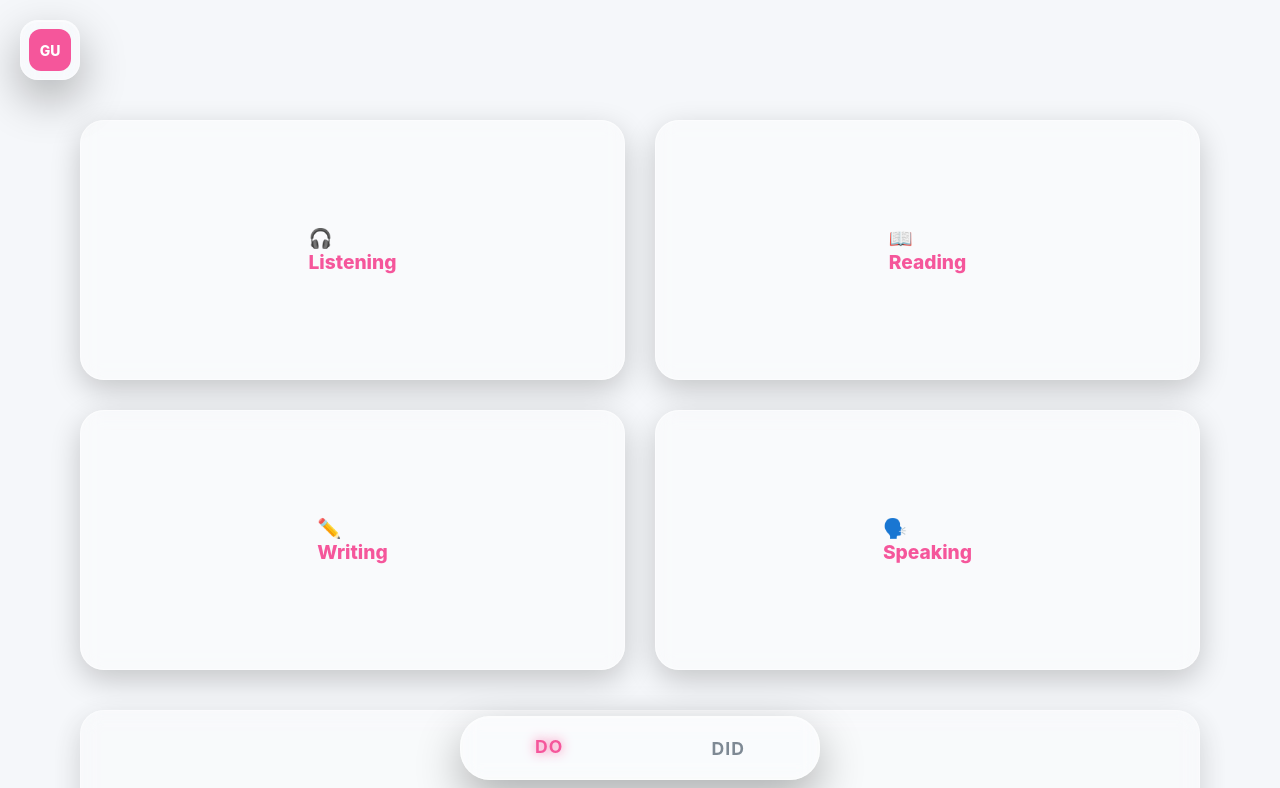
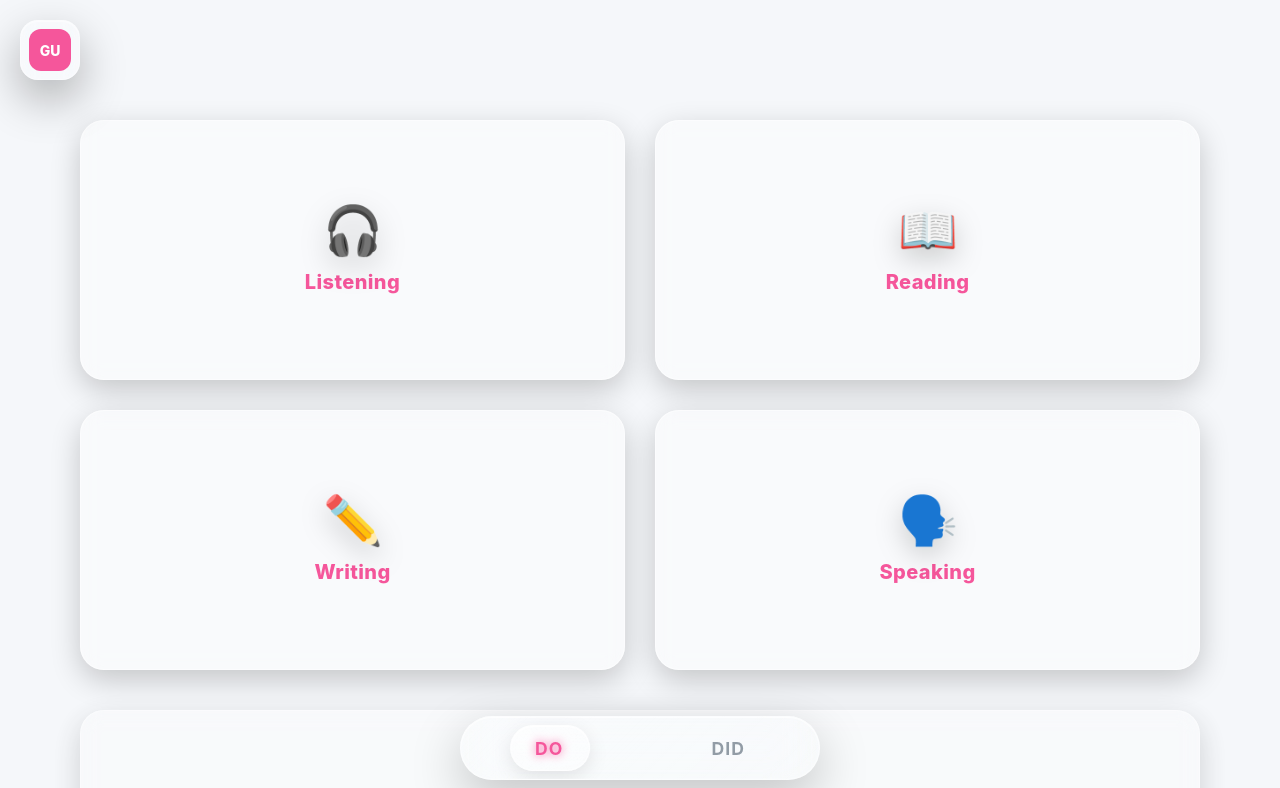
Before and after one commit to StephenChanHub/DID_frontend, a Vue app: page /do in a window 1280 px wide. Shown: the top 788 px of the page. Built offline with nearby package versions, Linux system fonts and the light colour scheme.

Commit message:
完善交互动画

```diff
--- a/src/App.vue
+++ b/src/App.vue
@@ -6,9 +6,10 @@
       <router-view />
     </main>
 
-    <nav v-if="!hideLayout" class="floating-nav">
-      <router-link to="/do" class="nav-item">DO</router-link>
-      <router-link to="/did" class="nav-item">DID</router-link>
+    <nav v-if="!hideLayout" class="floating-nav" ref="navRef">
+      <div class="nav-pill" :style="pillStyle"></div>
+      <router-link to="/do" class="nav-item" ref="navDoRef">DO</router-link>
+      <router-link to="/did" class="nav-item" ref="navDidRef">DID</router-link>
     </nav>
 
     <AuthModal v-if="userStore.showAuthModal" />
@@ -18,7 +19,7 @@
 </template>
 
 <script setup lang="ts">
-import { onMounted, watch, computed } from 'vue';
+import { onMounted, watch, computed, ref, nextTick, onUnmounted } from 'vue';
 import { useRoute } from 'vue-router';
 import UserModule from '@/components/UserModule.vue';
 import AuthModal from '@/components/AuthModal.vue';
@@ -33,6 +34,49 @@ const route = useRoute();
 
 // 判断是否需要隐藏布局（用于练习页面）
 const hideLayout = computed(() => route.meta?.hideLayout === true);
+
+const navRef = ref<HTMLElement | null>(null);
+const navDoRef = ref<any>(null);
+const navDidRef = ref<any>(null);
+
+const pillLeft = ref(0);
+const pillWidth = ref(0);
+const isJellying = ref(false);
+
+const pillStyle = computed(() => ({
+  transform: `translateX(${pillLeft.value}px)`,
+  width: `${pillWidth.value}px`,
+}));
+
+const updatePill = () => {
+  const nav = navRef.value;
+  if (!nav) return;
+  const path = route.path;
+  const targetRef = path.startsWith('/did') ? navDidRef : navDoRef;
+  const el = targetRef.value?.$el || targetRef.value;
+  if (!el) return;
+
+  const navRect = nav.getBoundingClientRect();
+  const elRect = el.getBoundingClientRect();
+  const pad = 8;
+  const newLeft = elRect.left - navRect.left - pad;
+  const newWidth = elRect.width + pad * 2;
+
+  if (pillWidth.value > 0 && newLeft !== pillLeft.value) {
+    isJellying.value = true;
+    setTimeout(() => { isJellying.value = false; }, 520);
+  }
+
+  pillLeft.value = newLeft;
+  pillWidth.value = newWidth;
+};
+
+watch(() => route.path, () => nextTick(updatePill));
+onMounted(() => {
+  nextTick(updatePill);
+  window.addEventListener('resize', updatePill);
+});
+onUnmounted(() => window.removeEventListener('resize', updatePill));
 
 // 通用的图标生成函数（180x180 兼容性最好）
 const generateAvatarBase64 = (text: string, color: string): string => {
@@ -171,7 +215,8 @@ body {
 /* --- 主内容区布局 --- */
 .main-view {
   flex: 1;
-  padding: calc(100px + env(safe-area-inset-top)) 20px calc(120px + env(safe-area-inset-bottom)); /* 为上下悬浮组件预留呼吸空间，考虑安全区域 */
+  padding: calc(100px + env(safe-area-inset-top)) 20px calc(120px + env(safe-area-inset-bottom));
+  /* 为上下悬浮组件预留呼吸空间，考虑安全区域 */
   width: 100%;
   max-width: 1200px;
   margin: 0 auto;
@@ -192,37 +237,72 @@ body {
   max-width: 360px;
   height: 64px;
 
-  background: rgba(255, 255, 255, 0.3);
-    backdrop-filter: blur(10px) saturate(150%);
-    -webkit-backdrop-filter: blur(10px) saturate(150%);
-    border: 0.5px solid rgba(255, 255, 255, 0.4);
-    box-shadow:
-        0 18px 46px rgba(0, 0, 0, 0.3),
-        inset 0 1px 0 rgba(255, 255, 255, 0.4);
-    border-radius: 30px;
+  background: linear-gradient(135deg,
+      rgba(255, 255, 255, 0.32) 0%,
+      rgba(255, 255, 255, 0.18) 50%,
+      rgba(255, 255, 255, 0.14) 100%);
+  backdrop-filter: blur(24px) saturate(170%);
+  -webkit-backdrop-filter: blur(24px) saturate(170%);
+  border: 1.5px solid rgba(255, 255, 255, 0.42);
+  box-shadow:
+    0 18px 52px rgba(0, 0, 0, 0.22),
+    inset 0 1px 0 rgba(255, 255, 255, 0.72),
+    inset 0 -1px 0 rgba(255, 255, 255, 0.18);
+  border-radius: 34px;
 
   display: flex;
   justify-content: space-around;
   align-items: center;
   z-index: 1000;
-  transition: all 0.3s ease;
+  overflow: hidden;
+}
+
+.nav-pill {
+  position: absolute;
+  top: 8px;
+  left: 0;
+  height: calc(100% - 16px);
+  border-radius: 26px;
+  background: linear-gradient(145deg,
+      rgba(255, 255, 255, 0.52) 0%,
+      rgba(255, 255, 255, 0.28) 55%,
+      rgba(255, 255, 255, 0.22) 100%);
+  border: 1.2px solid rgba(255, 255, 255, 0.55);
+  box-shadow:
+    0 6px 20px rgba(0, 0, 0, 0.1),
+    inset 0 1px 0 rgba(255, 255, 255, 0.82),
+    inset 0 -0.5px 0 rgba(255, 255, 255, 0.22);
+  backdrop-filter: blur(8px);
+  -webkit-backdrop-filter: blur(8px);
+  transition: transform 0.48s cubic-bezier(0.34, 1.56, 0.64, 1),
+    width 0.48s cubic-bezier(0.34, 1.56, 0.64, 1);
+  z-index: 0;
+  pointer-events: none;
+  will-change: transform, width;
+  animation: pill-jelly-idle 0s ease both paused;
+}
+
+.floating-nav:has(.nav-pill) .nav-pill {
+  animation: none;
 }
 
 .nav-item {
+  position: relative;
+  z-index: 1;
   text-decoration: none;
   color: var(--text-color);
-  opacity: 0.6;
+  opacity: 0.5;
   font-weight: 700;
   font-size: 1.1rem;
   letter-spacing: 1px;
-  transition: all 0.3s ease;
+  transition: opacity 0.3s ease, color 0.3s ease, transform 0.3s ease;
+  padding: 8px 18px;
 }
 
 .nav-item.router-link-active {
   color: var(--primary-color);
   opacity: 1;
-  transform: translateY(-2px);
-  text-shadow: 0 0 12px var(--primary-color);
+  text-shadow: 0 0 10px var(--primary-color);
 }
 
 /* --- 页面切换过渡动画 --- */
@@ -241,6 +321,7 @@ body {
   .main-view {
     padding-top: calc(80px + env(safe-area-inset-top));
   }
+
   .floating-nav {
     width: 92%;
     bottom: calc(20px + env(safe-area-inset-bottom));
--- a/src/views/Did.vue
+++ b/src/views/Did.vue
@@ -98,11 +98,34 @@ const handleEditProfile = () => {
   position: fixed;
   top: calc(25px + env(safe-area-inset-top));
   right: calc(25px + env(safe-area-inset-right));
-  font-size: 24px;
+  font-size: 40px;
   background: none;
   border: none;
   cursor: pointer;
   z-index: 100;
+  display: inline-flex;
+  align-items: center;
+  justify-content: center;
+  transition: transform 0.2s ease;
+  will-change: transform;
+}
+
+.settings-btn:hover {
+  animation: settings-pop-spin 1s ease;
+}
+
+@keyframes settings-pop-spin {
+  0% {
+    transform: scale(1) rotate(0deg);
+  }
+
+  18% {
+    transform: scale(1.14) rotate(0deg);
+  }
+
+  100% {
+    transform: scale(1) rotate(360deg);
+  }
 }
 
 /* 未登录状态 */
@@ -206,8 +229,8 @@ const handleEditProfile = () => {
   justify-content: space-between;
   margin-bottom: 30px;
   padding: 15px 0;
-  border-top: 1px solid rgba(0, 0, 0, 0.1);
-  border-bottom: 1px solid rgba(0, 0, 0, 0.1);
+  /* border-top: 1px solid rgba(0, 0, 0, 0.1); */
+  /* border-bottom: 1px solid rgba(0, 0, 0, 0.1); */
 }
 
 .edit-btn {
--- a/src/views/Do.vue
+++ b/src/views/Do.vue
@@ -2,10 +2,22 @@
     <div class="do-container">
         <div class="grid-layout">
 
-            <div class="glass-card" @click="goPreview('listening')">🎧<br>Listening</div>
-            <div class="glass-card" @click="goPreview('reading')">📖<br>Reading</div>
-            <div class="glass-card" @click="goPreview('writing')">✏️<br>Writing</div>
-            <div class="glass-card" @click="goPreview('speaking')">🗣️<br>Speaking</div>
+            <div class="glass-card" @click="goPreview('listening')">
+                <span class="card-emoji">🎧</span>
+                <span class="card-label">Listening</span>
+            </div>
+            <div class="glass-card" @click="goPreview('reading')">
+                <span class="card-emoji">📖</span>
+                <span class="card-label">Reading</span>
+            </div>
+            <div class="glass-card" @click="goPreview('writing')">
+                <span class="card-emoji">✏️</span>
+                <span class="card-label">Writing</span>
+            </div>
+            <div class="glass-card" @click="goPreview('speaking')">
+                <span class="card-emoji">🗣️</span>
+                <span class="card-label">Speaking</span>
+            </div>
             <div class="glass-card full-width">💯<br>Testing</div>
             <div class="glass-card full-width"><br>Relaxing</div>
         </div>
@@ -33,8 +45,9 @@ const goPreview = (type) => {
 }
 
 .glass-card {
+    position: relative;
+    overflow: hidden;
     height: 260px;
-    /* 统一悬浮玻璃卡片 */
     background: rgba(255, 255, 255, 0.4);
     backdrop-filter: blur(10px);
     -webkit-backdrop-filter: blur(10px);
@@ -43,13 +56,51 @@ const goPreview = (type) => {
     box-shadow: 0 10px 30px rgba(0, 0, 0, 0.2);
 
     display: flex;
+    flex-direction: column;
     align-items: center;
     justify-content: center;
+    gap: 16px;
     font-size: 1.2rem;
     font-weight: 800;
     color: var(--primary-color);
     cursor: pointer;
     transition: all 0.3s cubic-bezier(0.175, 0.885, 0.32, 1.275);
+}
+
+.card-emoji {
+    display: inline-flex;
+    align-items: center;
+    justify-content: center;
+    font-size: 3rem;
+    line-height: 1;
+    transform-origin: center center;
+    animation: emoji-fall-heavy 820ms linear both;
+    will-change: transform, opacity;
+    backface-visibility: hidden;
+    transform: translateZ(0);
+    filter: drop-shadow(0 10px 14px rgba(0, 0, 0, 0.18));
+}
+
+.glass-card:nth-child(1) .card-emoji {
+    animation-delay: 0.02s;
+}
+
+.glass-card:nth-child(2) .card-emoji {
+    animation-delay: 0.12s;
+}
+
+.glass-card:nth-child(3) .card-emoji {
+    animation-delay: 0.22s;
+}
+
+.glass-card:nth-child(4) .card-emoji {
+    animation-delay: 0.32s;
+}
+
+.card-label {
+    display: block;
+    font-size: 1.25rem;
+    letter-spacing: 0.02em;
 }
 
 .glass-card:hover {
@@ -58,6 +109,42 @@ const goPreview = (type) => {
     box-shadow: 0 15px 35px rgba(0, 0, 0, 0.4);
 }
 
+.glass-card:hover .card-emoji {
+    transform: translate3d(0, -2px, 0) scale(1.03);
+}
+
+@keyframes emoji-fall-heavy {
+    0% {
+        opacity: 0;
+        transform: translate3d(0, -260px, 0) rotate(-122deg) scale(0.88);
+    }
+
+    12% {
+        opacity: 1;
+        transform: translate3d(0, -248px, 0) rotate(-118deg) scale(0.89);
+    }
+
+    38% {
+        transform: translate3d(0, -110px, 0) rotate(-76deg) scale(0.95);
+    }
+
+    58% {
+        transform: translate3d(0, 20px, 0) rotate(12deg) scale(1.04, 0.9);
+    }
+
+    72% {
+        transform: translate3d(0, -10px, 0) rotate(-5deg) scale(0.99, 1.02);
+    }
+
+    84% {
+        transform: translate3d(0, 4px, 0) rotate(2deg) scale(1.01, 0.985);
+    }
+
+    100% {
+        opacity: 1;
+        transform: translate3d(0, 0, 0) rotate(0deg) scale(1);
+    }
+}
 
 .full-width {
     grid-column: span 2;
```
Also changed, not shown: src/views/Practice.vue (+193 -92 lines), src/views/Preview.vue (+58 -17 lines).
